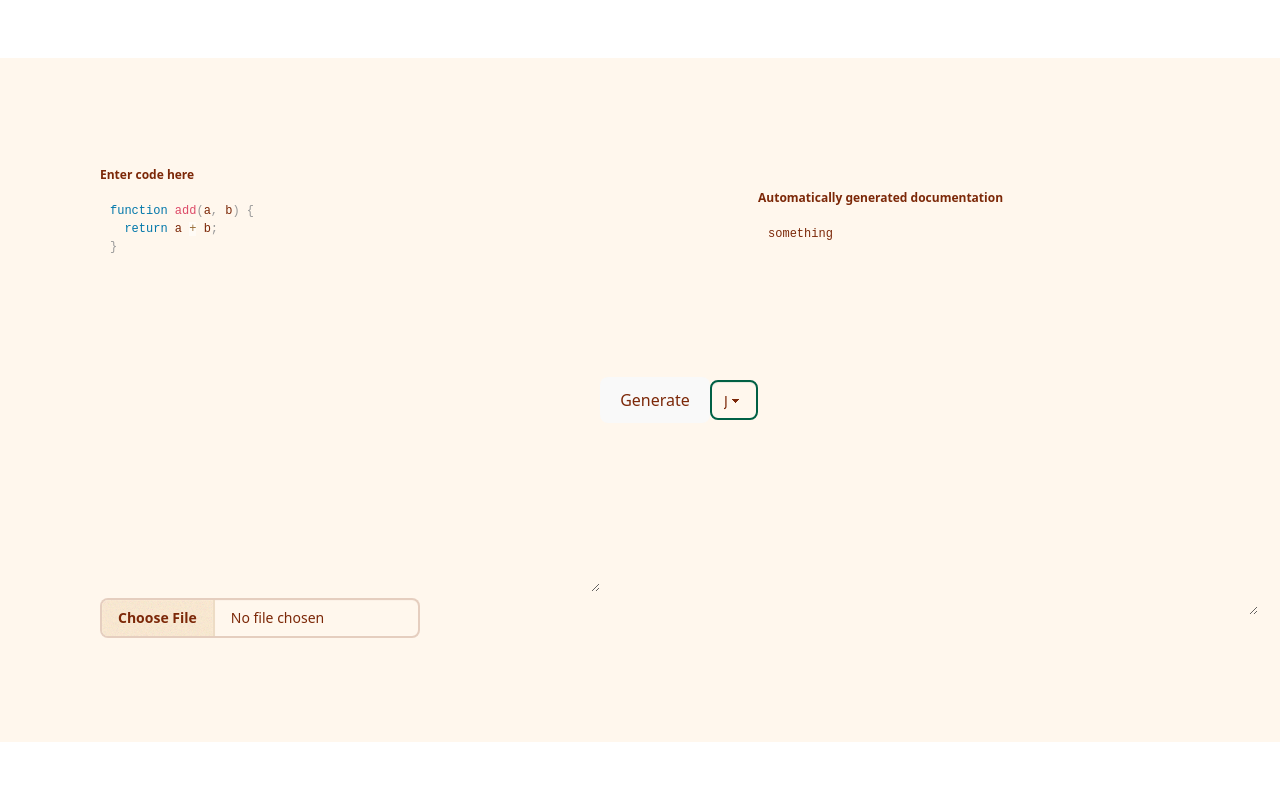
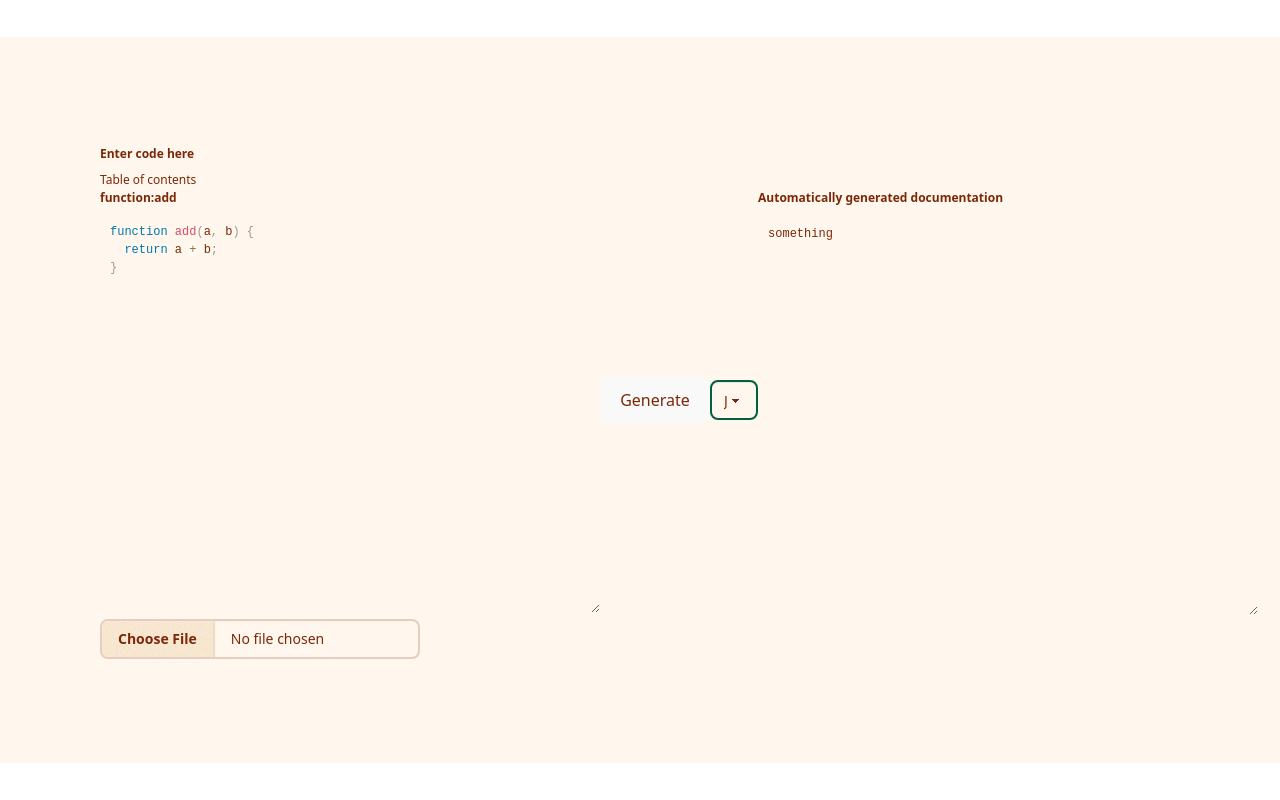
Before and after one commit to prth8564/code_documentation_generator, a React (Vite) app: page / in a window 1280 px wide. Shown: the top 800 px of the page. Built offline with nearby package versions, Linux system fonts and the light colour scheme.

Commit message:
table of contents added

```diff
--- a/package.json
+++ b/package.json
@@ -14,12 +14,15 @@
     "@tailwindcss/vite": "^4.0.15",
     "daisyui": "^5.0.9",
     "prismjs": "^1.30.0",
+    "process": "^0.11.10",
     "react": "^19.0.0",
     "react-dom": "^19.0.0",
     "react-simple-code-editor": "^0.14.1",
     "tailwindcss": "^4.0.15"
   },
   "devDependencies": {
+    "@babel/parser": "^7.27.0",
+    "@babel/traverse": "^7.27.0",
     "@eslint/js": "^9.21.0",
     "@types/react": "^19.0.10",
     "@types/react-dom": "^19.0.4",
--- a/src/components/home.jsx
+++ b/src/components/home.jsx
@@ -1,15 +1,30 @@
 import {query} from "../functions/apiCall"
-import { useState } from "react";
+import { useState,useEffect } from "react";
 import { getPrompt,handleFileChange } from "../functions/getPrompt"
 import {OutputEditor,CodeEditor} from "./editor";
+import { parseAst } from "../functions/ast-parser";
+import { TableOfContents } from "./table-of-contents";
 export default function Home(){
     const [output, setOutput] = useState("something");
   const [code, setCode] = useState(`function add(a, b) {\n  return a + b;\n}`);
   const [mode, setMode] = useState("jsdoc");
+  const [toc,setToc] = useState([]);
+  useEffect(()=>{
+    try{
+      setToc(parseAst(code));
+    }
+    catch(err){
+      console.log(err);
+      setToc([]);
+    }
+  },[code])
+
+
     return (
         <div className="iofields">
         <fieldset className="fieldset">
           <legend className="fieldset-legend">Enter code here</legend>
+          <TableOfContents toc={toc} />
           <CodeEditor code={code} setCode={setCode}/>
           <input
             type="file"
--- /dev/null
+++ b/src/components/table-of-contents.jsx
@@ -0,0 +1,21 @@
+export function TableOfContents({toc}){
+    console.log(toc);
+   return( <div>
+        <h2>Table of contents</h2>
+        <ul>
+            {toc.map((item,i) =>(
+                <li key={i}>
+                    <strong>{item.type}:{item.name}</strong>
+                    {item.children && (
+                        <ul>
+                            {item.children.map ((child,j)=>(
+                                <li key={j}>:{child.type}:{child.name}</li>
+                            ))}
+                        </ul>
+                    )}
+                </li>
+            ))}
+        </ul>
+    </div>
+   )
+}
--- /dev/null
+++ b/src/functions/ast-parser.jsx
@@ -0,0 +1,28 @@
+import { parse } from "@babel/parser";
+import traverse from "@babel/traverse";
+export function parseAst(code){
+    const ast = parse(code,{
+        sourceType:'module',
+        plugins:['typescript','classProperties','classPrivateMethods']
+    })
+    const tocItems = [];
+    traverse(ast,{
+        FunctionDeclaration(path){
+            const name = path.node.id.name || 'anonymous';
+            tocItems.push({type:'function',name});
+        },
+        ClassDeclaration(path){
+            const name = path.node.id.name || 'Unnamedclass';
+            const classNode = {type:'class',name,children:[]}
+
+            path.traverse({
+                ClassMethod(classPath){
+                    const methodName = classPath.node.key.name || 'anonymous'
+                    classNode.children.push({type:'method',name:methodName});
+                }
+            })
+            tocItems.push(classNode);
+        }
+    })
+    return tocItems;
+}
--- a/vite.config.js
+++ b/vite.config.js
@@ -4,5 +4,8 @@ import tailwindcss from '@tailwindcss/vite';
 
 // https://vite.dev/config/
 export default defineConfig({
+  define: {
+    'process.env': {}, // empty env object to avoid runtime crash
+  },
   plugins: [react(),tailwindcss()],
 })
```
Also changed, not shown: 1 other file (tests, documents, lock files or other folders).
